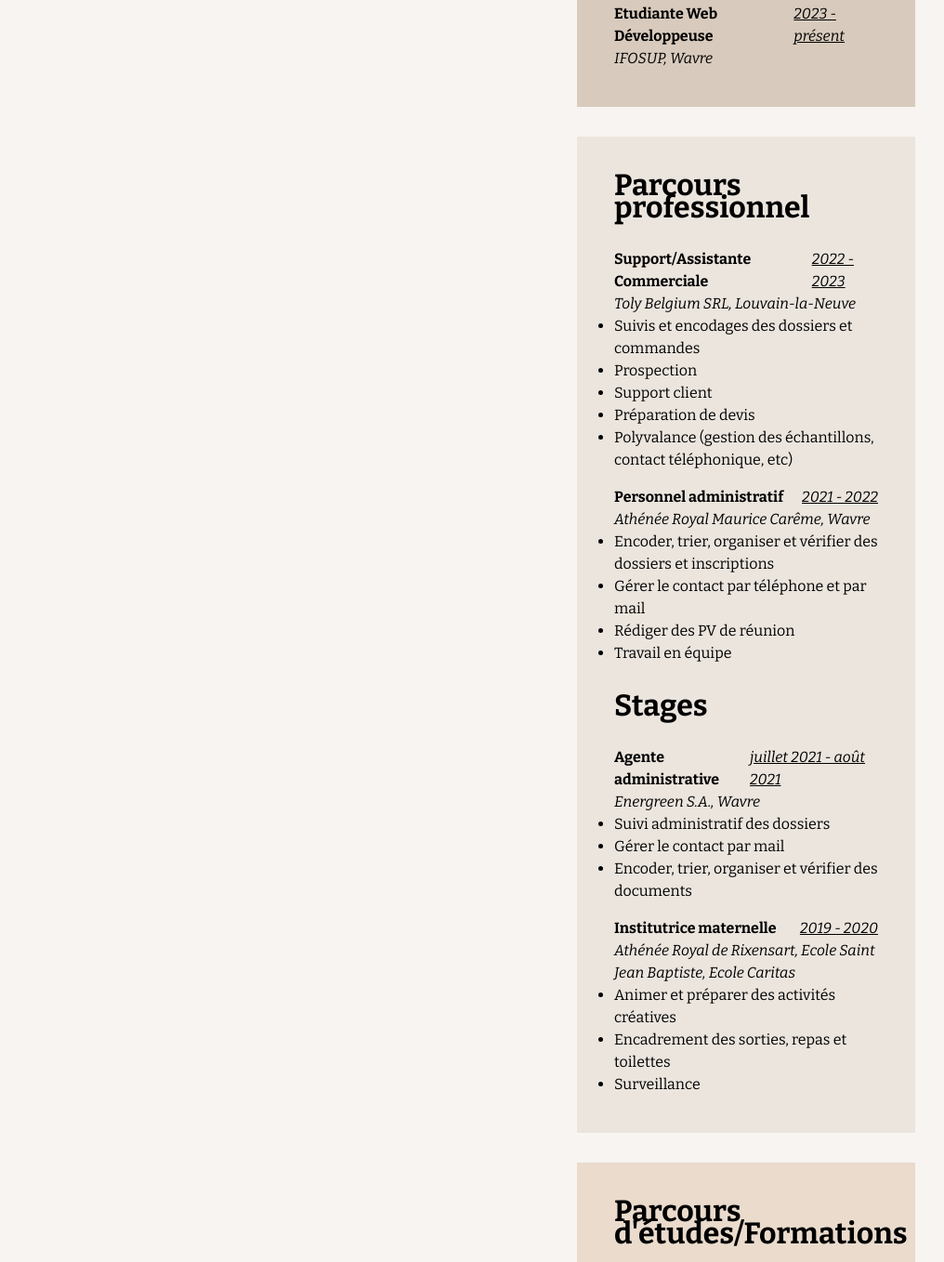
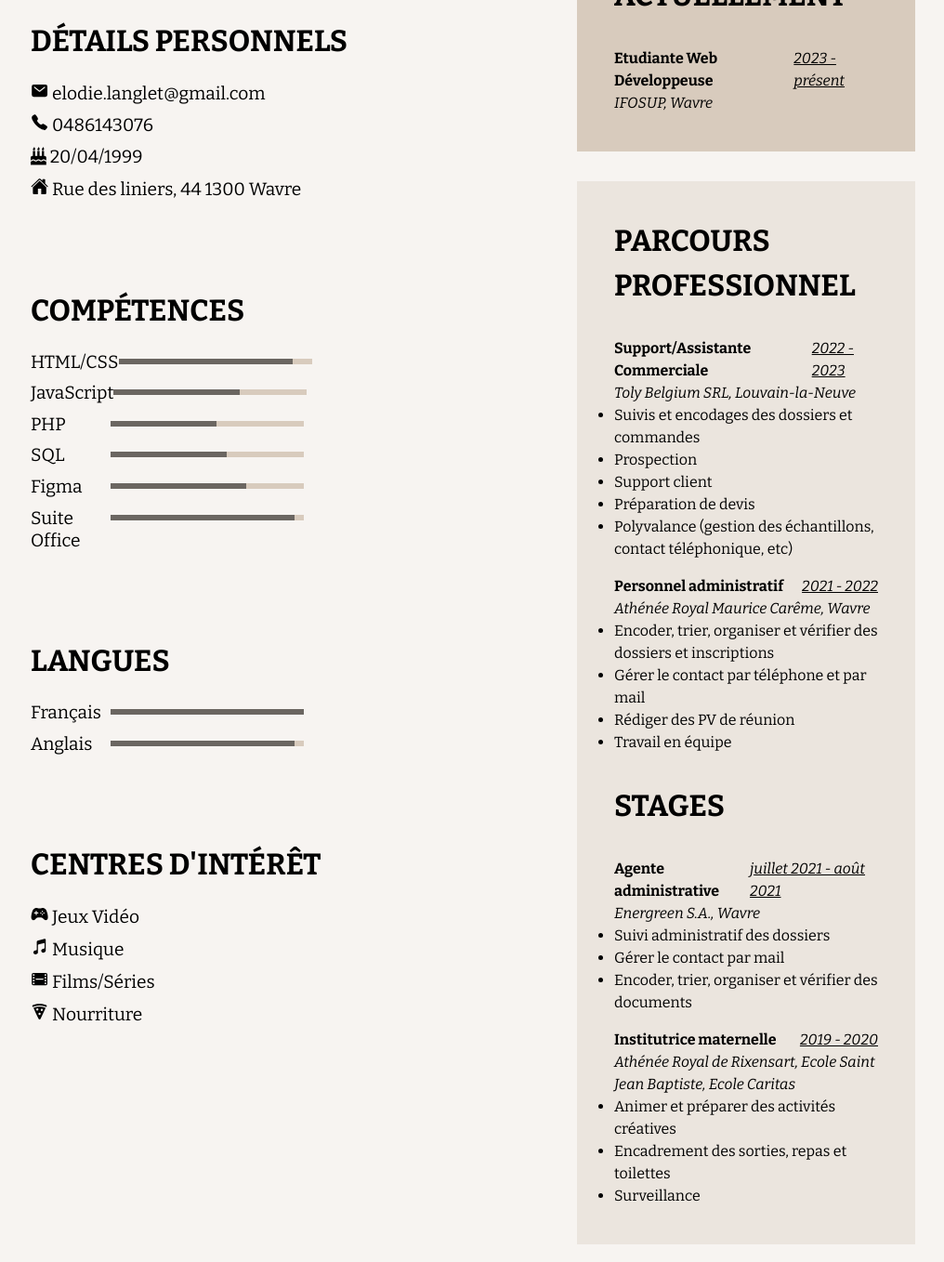
Before and after one commit to Akamya/firstProject, a website built with Vite: page index.html in a window 1280 px wide. Shown: the part 725-2083 px from the top of the page at 93% size, without its empty margins (117-1133 px from the left). Built offline with nearby package versions, Linux system fonts and the light colour scheme.

Commit message:
improve style

```diff
--- a/index.html
+++ b/index.html
@@ -15,28 +15,98 @@
         <h2>Langlet</h2>
           <h3>Etudiante</h3>
           <figure>
-            <!-- <img src="./public/pdp.jpg"> -->
+            <img src="./public/pdp1.jpg">
           </figure>
           <dl>
-            <dt>Détails personnels</dt>
-            <dd>elodie.langlet@gmail.com</dd>
-            <dd>0486143076</dd>
-            <dd>20/04/1999</dd>
-            <dd>Rue des liniers, 44 1300 Wavre</dd>
+            <dt class="detailspersonnels">Détails personnels</dt>
+            <dd><ion-icon class="icon" name="mail"></ion-icon> elodie.langlet@gmail.com</dd>
+            <dd><ion-icon class="icon" name="call"></ion-icon> 0486143076</dd>
+            <dd class="icon"><i class="fas fa-birthday-cake"></i> 20/04/1999</dd>
+            <dd><ion-icon name="home"></ion-icon> Rue des liniers, 44 1300 Wavre</dd>
           </dl>
           <dl>
             <dt>Compétences</dt>
+            <div class="competences">
+              <div class="skill">
                 <dd>HTML/CSS</dd>
+                <div class="skilllevel">
+                  <div class="level">
+                    <div style="width: 90%;"></div>
+                  </div>
+                </div>
+              </div>
+              <div class="skill">
                 <dd>JavaScript</dd>
+                <div class="skilllevel">
+                  <div class="level">
+                    <div style="width: 65%;"></div>
+                  </div>
+
+                </div>
+              </div>
+              <div class="skill">
                 <dd>PHP</dd>
+                <div class="skilllevel">
+                  <div class="level">
+                    <div style="width: 55%;"></div>
+                  </div>
+                </div>
+              </div>
+              <div class="skill">
                 <dd>SQL</dd>
+                <div class="skilllevel">
+                  <div class="level">
+                    <div style="width: 60%;"></div>
+                  </div>
+                </div>
+              </div>
+              <div class="skill">
                 <dd>Figma</dd>
+                <div class="skilllevel">
+                  <div class="level">
+                    <div style="width: 70%;"></div>
+                  </div>
+                </div>
+              </div>
+              <div class="skill">
                 <dd>Suite Office</dd>
+                <div class="skilllevel">
+                  <div class="level">
+                    <div style="width: 95%;"></div>
+                  </div>
+                </div>
+              </div>
+
+            </div>
           </dl>
           <dl>
             <dt>Langues</dt>
+            <div class="skill">
               <dd>Français</dd>
+              <div class="skilllevel">
+                <div class="level">
+                  <div style="width: 100%;"></div>
+                </div>
+              </div>
+            </div>
+            <div class="skill">
               <dd>Anglais</dd>
+              <div class="skilllevel">
+                <div class="level">
+                  <div style="width: 95%;"></div>
+                </div>
+              </div>
+            </div>
+          </dl>
+          <dl>
+            <dt>Centres d'intérêt</dt>
+            <div class="games">
+              <dd><ion-icon name="game-controller"></ion-icon> Jeux Vidéo</dd>
+              <dd><ion-icon name="musical-notes"></ion-icon> Musique</dd>
+              <dd><ion-icon name="film"></ion-icon> Films/Séries</dd>
+              <dd><ion-icon name="pizza"></ion-icon> Nourriture</dd>
+            </div>
+
           </dl>
         </div>
       </div>
@@ -160,5 +230,8 @@
 
     <div id="app"></div>
     <script type="module" src="/main.js"></script>
+    <script type="module" src="https://unpkg.com/ionicons@7.1.0/dist/ionicons/ionicons.esm.js"></script>
+    <script nomodule src="https://unpkg.com/ionicons@7.1.0/dist/ionicons/ionicons.js"></script>
+    <link rel="stylesheet" href="https://use.fontawesome.com/releases/v5.0.7/css/all.css">
   </body>
 </html>
--- a/style.css
+++ b/style.css
@@ -47,6 +47,10 @@ body {
     flex-direction: column;
 }
 
+.colonne2 h3 {
+    line-height: 150%;
+}
+
 .profile {
     background-color: #d8cbbd;
     padding: 2.5em;
@@ -57,6 +61,7 @@ body {
 .profile h3 {
     font-size: 2em;
     padding-bottom: 0.5em;
+    text-transform: uppercase;
 }
 
 .profile h3:nth-of-type(2){
@@ -73,6 +78,7 @@ body {
 .pro h3 {
     font-size: 2em;
     padding-bottom: 0.5em;
+    text-transform: uppercase;
 }
 
 .pro h3:nth-of-type(2){
@@ -89,6 +95,7 @@ body {
 .formation h3 {
     font-size: 2em;
     padding-bottom: 0.5em;
+    text-transform: uppercase;
 }
 
 /* .formation h3:nth-of-type(2){
@@ -128,6 +135,7 @@ dt {
     text-transform: uppercase;
     font-weight: 500;
     text-align: right;
+    letter-spacing: .2rem;
 }
 
 .persona h2 {
@@ -136,11 +144,77 @@ dt {
     font-weight: 500;
     padding-top: 1.5em;
     text-align: right;
+    letter-spacing: .2rem;
+}
 
+img {
+    height: auto;
+    width: 75%;
+    border: 2px solid #d8cbbd;
+    border-radius: 50%;
 }
 
 figure {
-    border-radius: 4px;
-    height: auto;
-    max-width: 100%;
+    text-align: right;
+    padding-top: 2.5em;
 }
+
+.persona h3 {
+    padding-top: 3em;
+    padding-bottom: 1.5em;
+    text-transform: uppercase;
+    text-align: right;
+    letter-spacing: .2rem;
+    font-size: 1em;
+}
+
+.persona dt:first-child {
+    font-size: 2em;
+    padding-bottom: 1em;
+    padding-top:3em;
+    text-transform: uppercase;
+}
+
+/* .persona dt {
+    padding
+} */
+
+.level {
+    position: relative;
+    width: 13em;
+    height: 6px;
+    background: #d8cbbd;
+    display: block;
+    margin-top: 0.5em;
+}
+
+.skillname {
+    margin-top: 0.5em;
+}
+
+.skill {
+    display: flex;
+    justify-content: space-between;
+}
+
+.level div {
+    height: 100%;
+    position:absolute;
+    top:0;
+    left:0;
+    background: #6b6661;
+}
+
+.skilllevel {
+    margin-right: 30%;
+}
+
+.persona dd {
+    padding-bottom: 0.5em;
+    font-size: 1.2em;
+}
+
+/* .persona .games {
+    display: flex;
+    justify-content: space-between;
+} */
```
Also changed, not shown: public/pdp1.jpg (added). Lines whose indentation alone changed are shown as unchanged.
